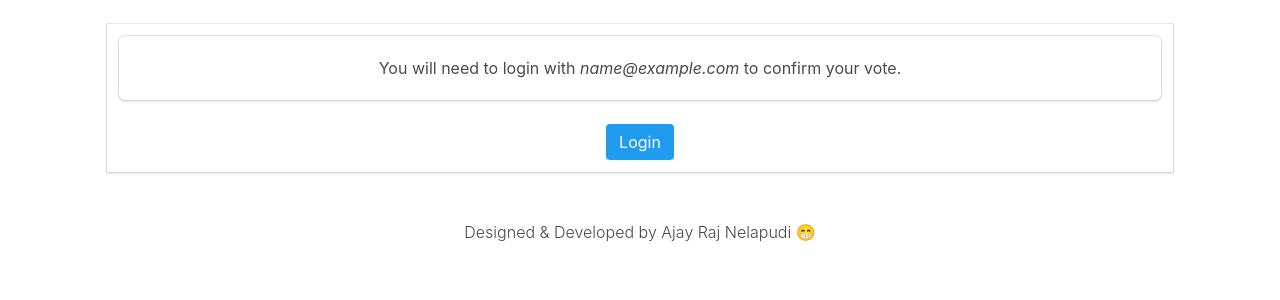
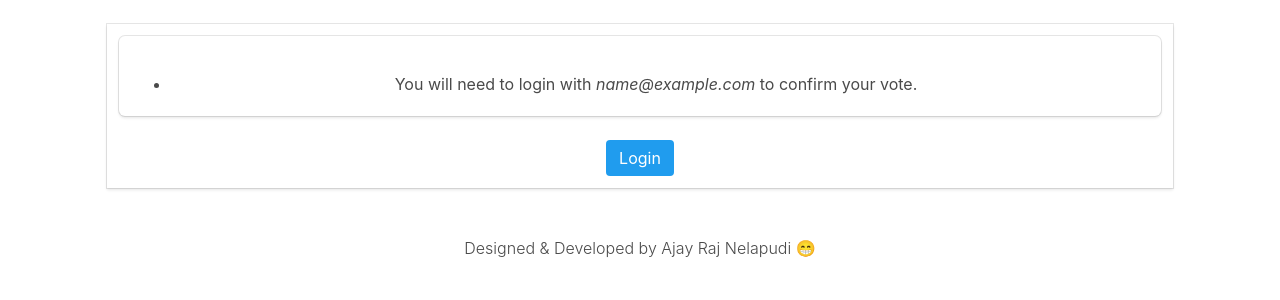
Before and after one commit to AjayRajNelapudi/Voteo, a Django app: template photeo/templates/auth_vote.html in a window 1280 px wide. Shown: the part 66-366 px from the top of the page. Run offline with Django 3.2, Linux system fonts and the light colour scheme; the template is opened without the code that fills it: most values are stand-ins (such as "Sample title", 1, 10 or a date in 2020).

Commit message:
list added

```diff
--- a/photeo/templates/auth_vote.html
+++ b/photeo/templates/auth_vote.html
@@ -43,7 +43,11 @@
 
     <div class="card column is-10 is-offset-1 is-full-mobile has-text-centered">
         <div class="box is-size-3-touch">
-            You will need to login with <i>{{ email }}</i> to confirm your vote.
+            <div class="content">
+                <ul>
+                    <li>You will need to login with <i>{{ email }}</i> to confirm your vote.</li>
+                </ul>
+            </div>
         </div>
 
         <a class="button is-info is-size-3-touch" href="{% url 'social:begin' 'google-oauth2' %}">
```
